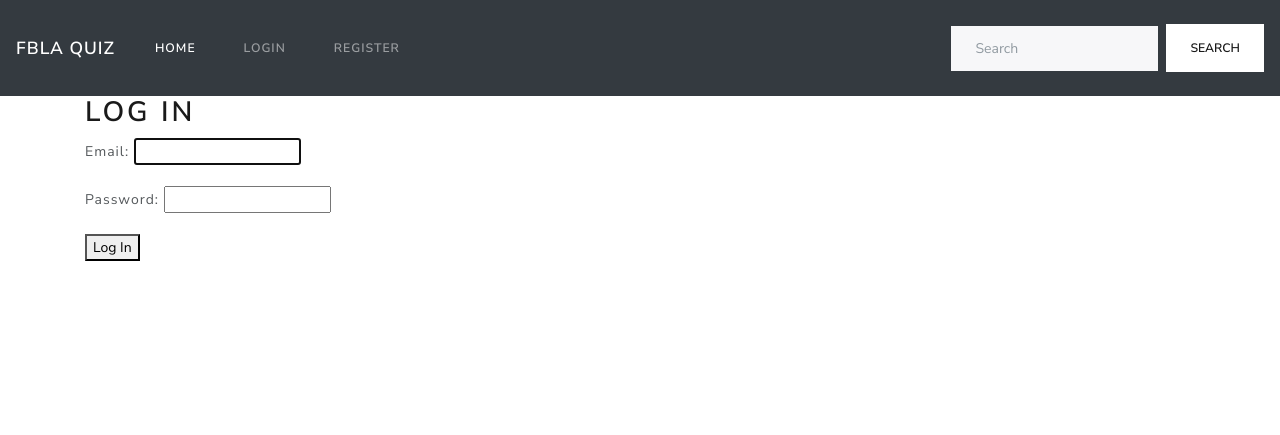
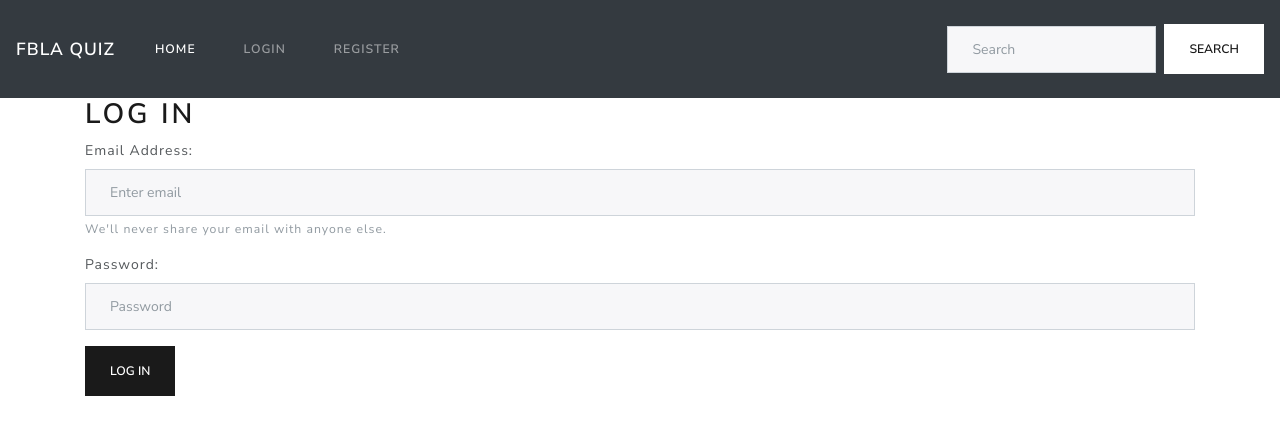
Before and after one commit to dumrich/QuizApp, a Django app: page /users/login/ in a window 1280 px wide. Shown: the top 435 px of the page. Run offline with Django 3.2, Linux system fonts and the light colour scheme; some libraries are stand-ins or nearby versions.

Commit message:
Fixed form styling

```diff
--- a/FblaQuiz/settings.py
+++ b/FblaQuiz/settings.py
@@ -137,4 +137,3 @@ LOGIN_REDIRECT_URL = '/'
 LOGOUT_REDIRECT_URL = '/'
 
 STATIC_ROOT = os.path.join(BASE_DIR, 'static')
-MEDIA_ROOT = os.path.join(BASE_DIR, 'media')
--- a/quiz/templates/base.html
+++ b/quiz/templates/base.html
@@ -8,7 +8,7 @@
   <meta name="description" content="The HTML5 Herald">
   <meta name="author" content="SitePoint">
 
-	<link rel="stylesheet" href="{% static 'css/bootstrap.css' %}">
+	<link rel="stylesheet" href="https://bootswatch.com/4/lux/bootstrap.css">
 	<nav class="navbar navbar-expand-lg navbar-dark bg-dark">
 		<a class="navbar-brand" href="/">Fbla Quiz</a>
   <button class="navbar-toggler" type="button" data-toggle="collapse" data-target="#navbarColor02" aria-controls="navbarColor02" aria-expanded="false" aria-label="Toggle navigation">
--- a/quiz/templates/quiz/detail.html
+++ b/quiz/templates/quiz/detail.html
@@ -14,6 +14,7 @@
 			</p>
 		</div>
 
+		{% if request.user == quiz.author %}
 			{% for question in questions %}
 				<ul class="list-group">
 					<li class="list-group-item d-flex justify-content-between align-items-center">
@@ -40,6 +41,7 @@
 						<p><input type="submit" value="Add question"></p>
 					</form>
 				{% endif %}
+			{% endif %}
 		</div>
 	{% else %}
 		<a class="nav-link" href="{% url 'login' %}"><h2>Please login here</h2></a>
--- a/quiz/templates/quiz/pdf.html
+++ b/quiz/templates/quiz/pdf.html
@@ -32,7 +32,7 @@
 		{% endif %}
 		<p>Question: {{UserAnswer.question}}</p>
 		<p>Your Answer: {{UserAnswer.answer}}</p>
-		<p>Answer: {{UserAnswer.answer}}</p>
+		<p>Answer: {{UserAnswer.question.answer}}</p>
 		<hr width="100%">
 	{% endfor %}
 	</div>
--- a/quiz/views.py
+++ b/quiz/views.py
@@ -141,6 +141,7 @@ def quiz_create(request):
             new_quiz = quiz_form.save(commit=False)
             new_quiz.author = request.user
             new_quiz.save()
+            return redirect("/")
     else:
         quiz_form = QuizForm()
 
--- a/users/forms.py
+++ b/users/forms.py
@@ -33,6 +33,7 @@ class CustomUserCreationForm(UserCreationForm):
     class Meta:
         model = get_user_model()
         fields = ('email', 'age')
+
 class CustomUserChangeForm(UserChangeForm):
 
     class Meta:
--- a/users/templates/registration/login.html
+++ b/users/templates/registration/login.html
@@ -7,8 +7,23 @@
 	<h2>Log In</h2>
 	<form method="post">
 		{% csrf_token %}
-		{{form.as_p}}
-		<button type="submit">Log In</button>
+		{% for field in form %}
+			{% if field.label == "Email" %}
+				<div class="form-group">
+					<label for="exampleInputEmail1">Email Address:</label>
+					<input type="email" class="form-control" id="{{ filed.id_for_label }}" name="{{ field.html_name }}" aria-describedby="emailHelp" placeholder="Enter email">
+					<small id="emailHelp" class="form-text text-muted">We'll never share your email with anyone else.</small>
+				</div>
+				{% else %}
+					<div class="form-group">
+						<label for="exampleInputPassword1">Password: </label>
+						<input type="password" class="form-control" id="{{ filed.id_for_label }}" name="{{ field.html_name }}" placeholder="Password">
+					</div>
+				{% endif %}
+
+		{% endfor %}
+		<button class="btn btn-primary" type="submit" value="login">Log In</button>
+		<input type="hidden" name="next" value="{{ next }}" />
 	</form>
 </div>
 {% endblock %}
```
Also changed, not shown: quiz/templates/quiz/quiz.html (+6 -3 lines). Lines whose indentation alone changed are shown as unchanged.
